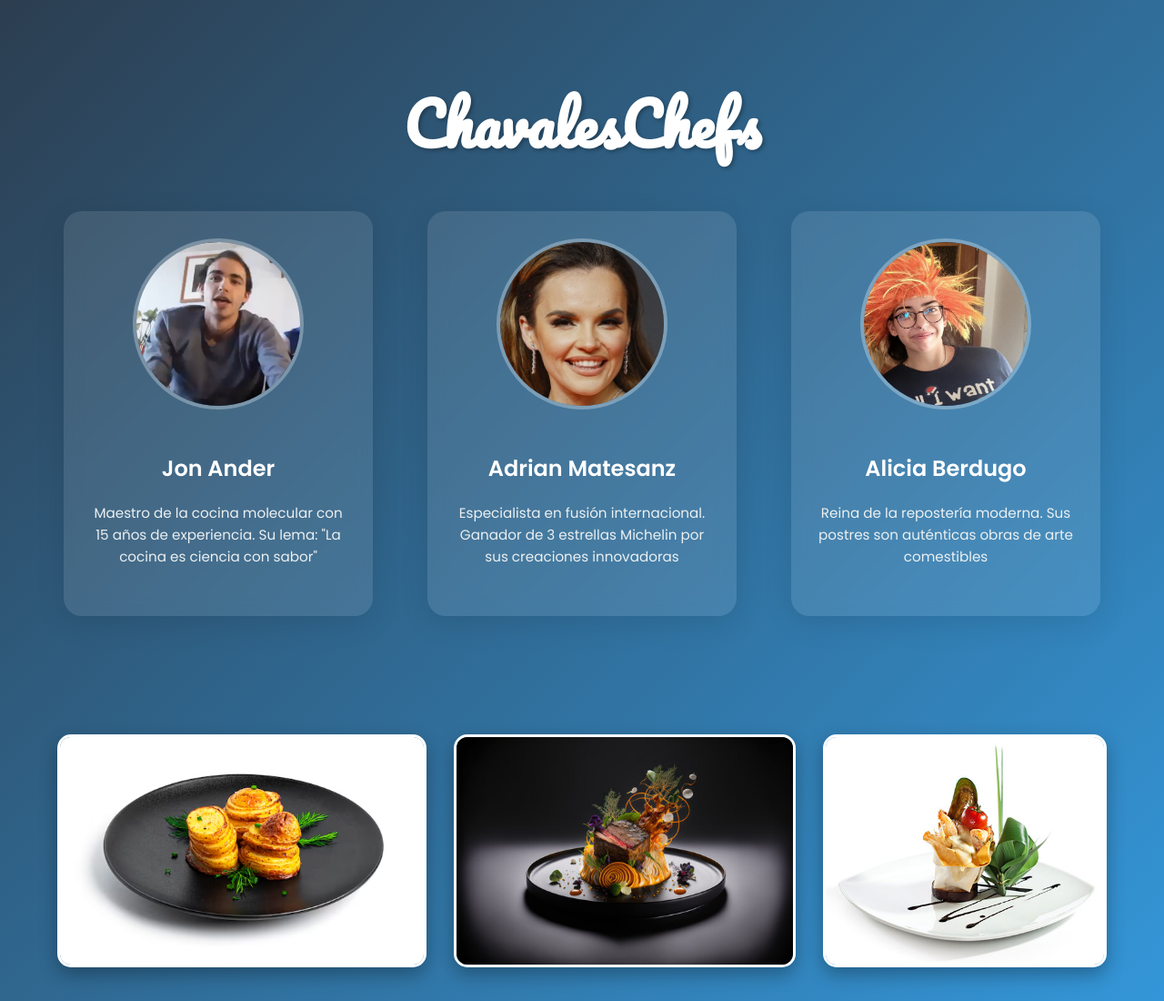
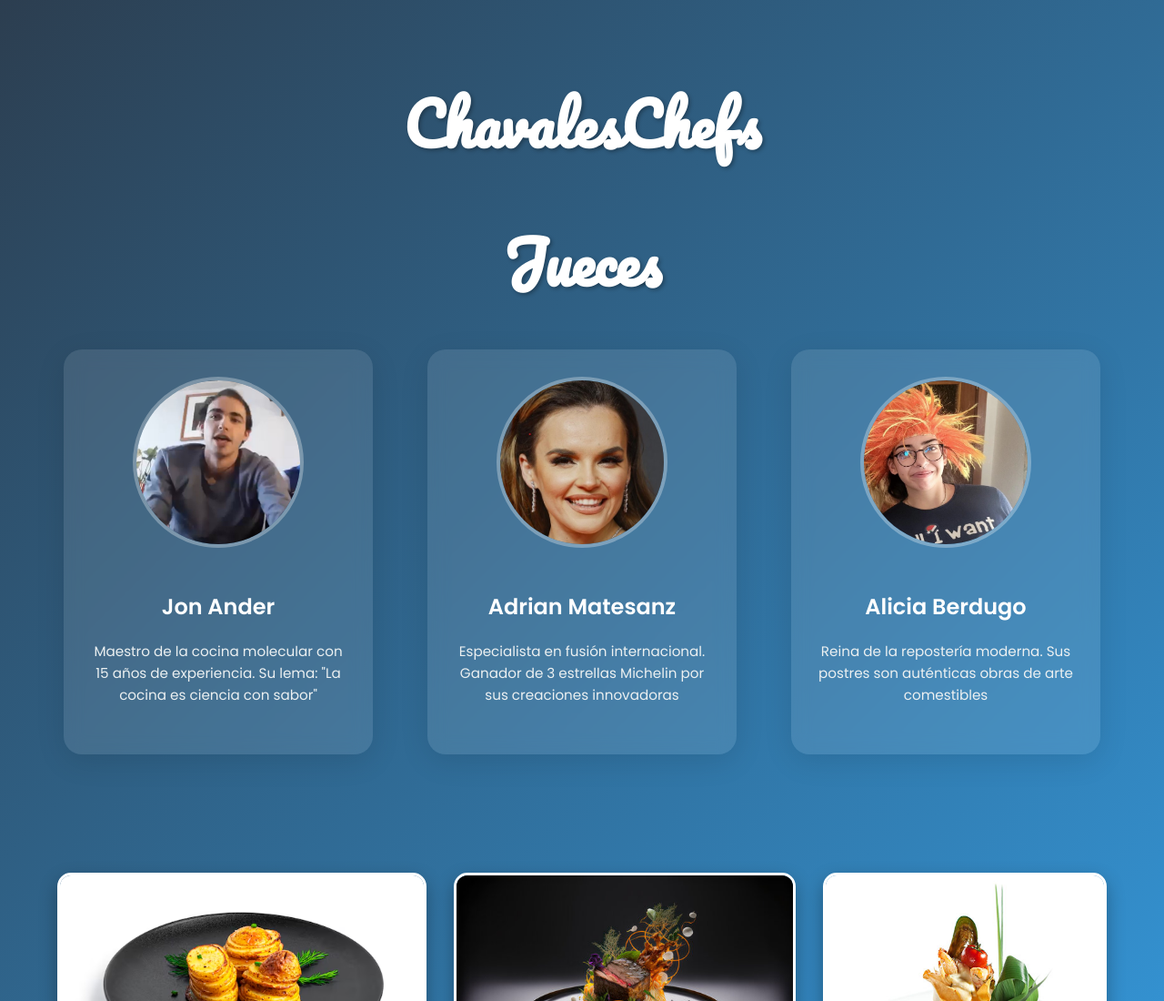
Before and after one commit to Jonceles97/Jonceles97, a plain HTML site: page index.html in a window 1280 px wide. Shown: the top 1100 px of the page at 91% size. Drawn offline with Linux system fonts and the light colour scheme.

Commit message:
Update index.html

```diff
--- a/index.html
+++ b/index.html
@@ -104,7 +104,7 @@
 </head>
 <body>
     <h1 class="titulo">ChavalesChefs</h1>
-
+    <h2 class="titulo">Jueces</h2>
     <div class="jueces-container">
         <div class="juez">
             <img src="jon.jpg" alt="Jon Ander">
```
